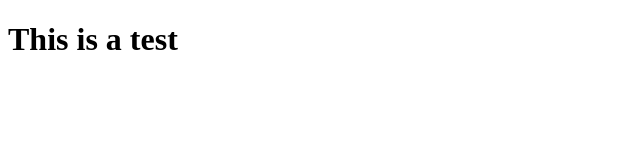
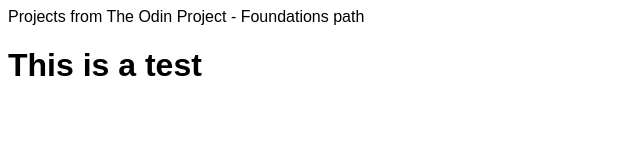
Before and after one commit to guillermoroman/odin-foundations.github.io, a plain HTML site: page index.html in a window 1280 px wide. Shown: the whole page, without its empty margins (0-640 px from the left). Drawn offline with Linux system fonts and the light colour scheme.

Commit message:
link css file to index.html

```diff
--- a/index.html
+++ b/index.html
@@ -2,6 +2,7 @@
 <html lang="en">
   <head>
     <meta charset="UTF-8">
+    <link rel="stylesheet" href="style1.css"
     <title>Projects from The Odin Project - Foundations path</title>
   </head>
 
```
